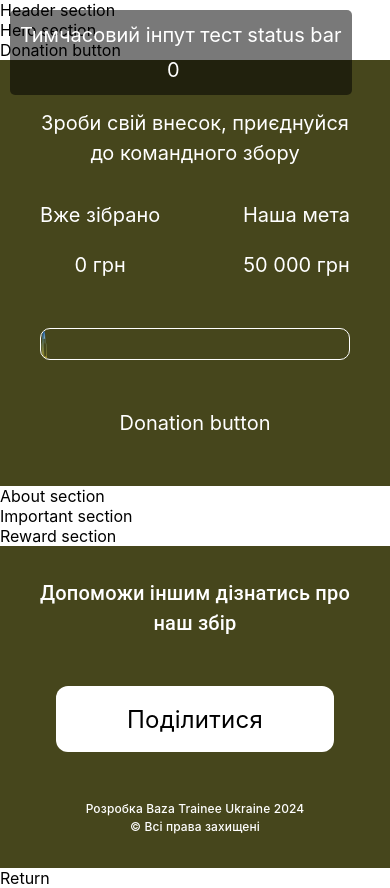
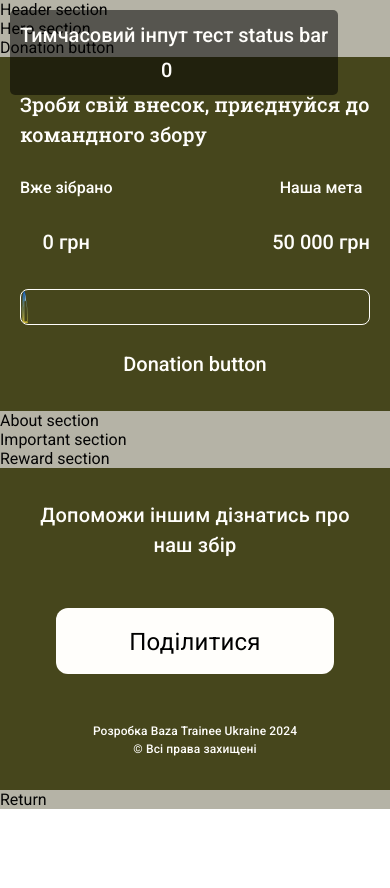
Before and after one commit to baza-trainee/44-zbir, a React (Create React App) app: page / in a window 390 px wide. After the commit the page ends 844 px from the top, so only its background shows below. Built offline with nearby package versions, Linux system fonts and the light colour scheme.

Commit message:
feat: add new function fetchAccountBalance

```diff
--- a/public/index.html
+++ b/public/index.html
@@ -28,7 +28,7 @@
   </head>
   <body>
     <noscript>You need to enable JavaScript to run this app.</noscript>
-    <div id="root"></div>
+    <div id="root" class="main-page"></div>
     <!--
       This HTML file is a template.
       If you open it directly in the browser, you will see an empty page.
--- a/src/components/Footer/Footer.module.css
+++ b/src/components/Footer/Footer.module.css
@@ -3,7 +3,7 @@
   text-align: center;
 
   background-color: var(--green);
-  color: var(--white);
+  color: var(--white-secondary);
 }
 
 @media only screen and (min-width: 768px) {
@@ -59,7 +59,7 @@
 
   /* box-shadow: 0 4px 4px 0 rgba(0, 0, 0, 0.25); */
 
-  background-color: var(--white);
+  background-color: var(--white-secondary);
   color: black;
   font-weight: 400;
   font-size: 24px;
--- a/src/components/StatusBar/StatusBar.jsx
+++ b/src/components/StatusBar/StatusBar.jsx
@@ -2,6 +2,7 @@ import css from './StatusBar.module.css';
 import { useState } from 'react';
 import cartridge from '../../images/status-bar/cartridge.svg';
 import DonationBtn from '../DonationBtn/DonatiomBtn';
+// import { fetchAccountBalance } from '../../helpers/fetchAccountBalance';
 
 // Функція розділяє великі числа на тисячи пробілами та міняє крапку на кому
 function thousandSeparator(num) {
@@ -26,7 +27,6 @@ function createElementsIndicator(cost) {
 
 const StatusBar = () => {
 	const [cost, setCost] = useState(0);
-
 	// !!! Після вдалих тестів видалити.
 	function testInput(event) {
 		if (event.target.value >= 0) {
@@ -51,7 +51,7 @@ const StatusBar = () => {
 				</div>
 			</div>
 			<div className={css.indicator}>{createElementsIndicator(cost)}</div>
-      <DonationBtn/>
+			<DonationBtn/>
 			{/* !!! Після вдалих тестів видалити. */}
 			<div className={css.test_bloc__section_status_bar}>
 				<label htmlFor="test">Тимчасовий інпут тест status bar</label>
--- a/src/components/StatusBar/StatusBar.module.css
+++ b/src/components/StatusBar/StatusBar.module.css
@@ -1,7 +1,7 @@
 .section_status_bar{
   width: 100%;
   background-color: var(--green);
-  color: var(--white);
+  color: var(--white-secondary);
   padding: 60px 80px;
   font-size: 24px;
   font-weight: 400;
@@ -10,8 +10,8 @@
 }
 
 .title{
+  font-family: var(--second-family);
   font-size: 36px;
-  line-height: 150%;
   margin-bottom: 56px;
   font-weight: 400;
 }
@@ -28,7 +28,7 @@
 
 .indicator{
   width: 100%;
-  border: 1px solid var(--white);
+  border: 1px solid var(--white-secondary);
   border-radius: 20px;
   display: flex;
   align-items: center;
@@ -53,21 +53,30 @@
   background-color: rgba(0, 0, 0, 0.527);
   border-radius: 5px;
 }
-
-@media(max-width: 1224px) {
+@media(max-width: 1440px) {}
+@media(max-width: 1280px) {}
+@media(max-width: 1024px) {
   .section_status_bar {
     padding: 48px 60px;
     font-size: 24px;
   }
   .title {
     font-size: 24px;
+    font-weight: 500;
     margin-bottom: 32px;
   }
   .description {
     margin-bottom: 32px;
   }
+  .description h3 {
+    font-size: 20px;
+    font-weight: 500;
+    margin-bottom: 24px;
+  }
+
   .indicator {
     border-radius: 17px;
+    margin-bottom: 32;
   }
 }
 
@@ -77,16 +86,51 @@
     font-size: 20px;
   }
   .title {
+    font-size: 24px;
+  }
+  .description h3 {
+    font-size: 16px;
+  }
+  .indicator{
+    border-radius: 12px;
+    margin-bottom: 32px;
+  }
+}
+
+@media(max-width: 420px) {
+  .section_status_bar {
+    padding: 32px 20px;
+    font-weight: 500;
+    font-size: 20px;
+  }
+  .title {
+    font-size: 20px;
+    margin-bottom: 24px;
+    text-align: start;
+  }
+
+  .indicator{
+    border-radius: 8px;
+    margin-bottom: 24px;
+  }
+}
+
+@media(max-width: 320px) {
+  .section_status_bar {
+    padding: 32px 20px;
+    font-size: 20px;
+  }
+  .title {
     font-size: 20px;
   }
   .description {
-    margin-bottom: 48px;
+    margin-bottom: 24px;
   }
   .description h3 {
-    margin-bottom: 20px;
+    font-weight: 500;
+    margin-bottom: 16px;
   }
   .indicator{
-    border-radius: 10px;
-    margin-bottom: 48px;
+    border-radius: 6px;
   }
 }
--- a/src/index.css
+++ b/src/index.css
@@ -1,3 +1,5 @@
+@import url('https://fonts.googleapis.com/css2?family=Roboto:wght@400;500&display=swap');
+
 @import url('https://fonts.googleapis.com/css2?family=Roboto+Slab:wght@400;500;600;&display=swap');
 
 @import url("./reset.css");
@@ -5,11 +7,12 @@
 :root {
   --font-family: "Roboto", sans-serif;
   --second-family: "Roboto Slab", sans-serif;
-  --third-family: "Montserrat Alternates", sans-serif;
+
+  /* --third-family: "Montserrat Alternates", sans-serif;
   --font3: "Montserrat", sans-serif;
   --font4: "Dela Gothic One", sans-serif;
   --font5: "Stalinist One", sans-serif;
-  --font6: "Inter", sans-serif;
+  --font6: "Inter", sans-serif; */
   --black: #050505;
   --blue: #0956b9;
   --white-secondary: #fffefb;
@@ -18,11 +21,11 @@
   --green: #46461c;
   --fon: #b5b3a6;
   --secondary: #c3c3c3;
-  --main-color: #375219;
+  /* --main-color: #375219;
   --black-secondary: #2d362e;
   --accent-color: #f7732a;
   --white: #fff;
-  --gray-800: #1f2a37;
+  --gray-800: #1f2a37; */
 }
 
 body {
@@ -34,3 +37,8 @@ body {
   -webkit-font-smoothing: antialiased;
   -moz-osx-font-smoothing: grayscale;
 }
+.main-page{
+  font-family: var(--font-family);
+  color: var(--black);
+  background-color: var(--fon);
+}
```
Also changed, not shown: src/helpers/fetchAccountBalance.js (added, +20 -0 lines).
